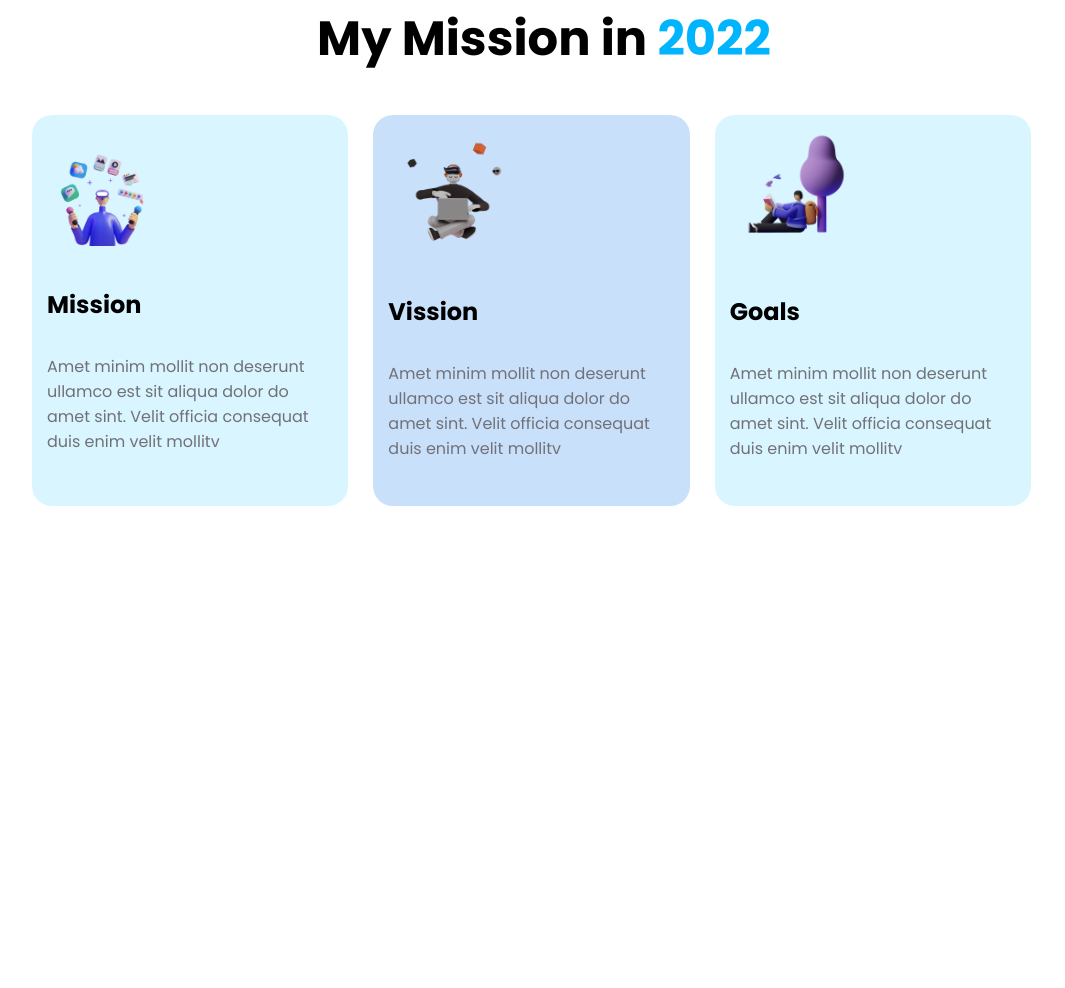
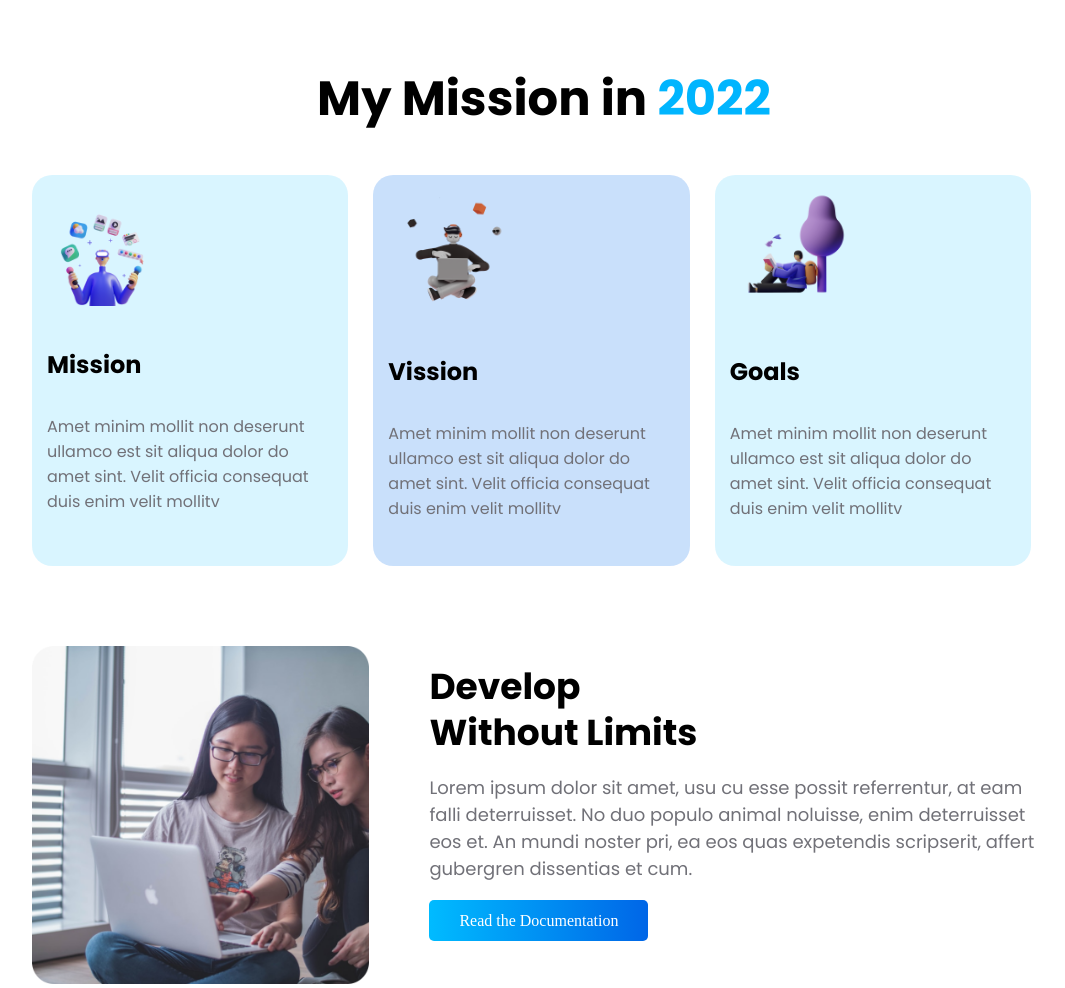
Before and after one commit to shahnmah/assignment-01, a plain HTML site: page index.html in a window 1280 px wide. Shown: the part 621-1609 px from the top of the page, without its empty margins (96-1161 px from the left). Before the commit the page ends 1127 px from the top, so only its background shows below. Drawn offline with Linux system fonts and the light colour scheme.

Commit message:
develope

```diff
--- a/css/style.css
+++ b/css/style.css
@@ -16,6 +16,7 @@ h2{
 h3{
     font-family: 'Poppins', sans-serif;
     font-size: 36px;
+    line-height: 10px;
 }
 h4{
     font-family: 'Poppins', sans-serif;
@@ -44,7 +45,7 @@ a{
 }
 section{
     padding: 0 10%;
-    margin-top: 50px;
+    margin-top: 80px;
 }
 .flex-items{
     display: flex;
@@ -77,3 +78,13 @@ section{
 .mission-details .vission{
     background-color: rgba(0, 109, 233, 0.21) ;
 }
+.develop-img {
+    width: 35%;
+}
+.develop-img img{
+    width: 100%;
+}
+.develope-details{
+    width: 65%;
+    padding-left: 60px;
+}
--- a/index.html
+++ b/index.html
@@ -63,5 +63,21 @@
             </div>
         </div>
     </section>
+    <section id="develop-part" class="flex-items">
+        <div class="develop-img">
+            <img src="images/pictures/coding.png" alt="coding">
+        </div>
+        <div class="develope-details">
+            <h3>Develop </h3>
+            <h3>Without Limits</h3>
+            <p>Lorem ipsum dolor sit amet, usu cu esse possit referrentur, at eam falli
+                deterruisset. No duo populo animal noluisse, enim deterruisset eos et. An
+                mundi noster pri, ea eos quas expetendis scripserit, affert gubergren
+                dissentias et cum.
+            </p>
+            <a href="#">Read the Documentation
+            </a>
+        </div>
+    </section>
 </body>
 </html>
```
